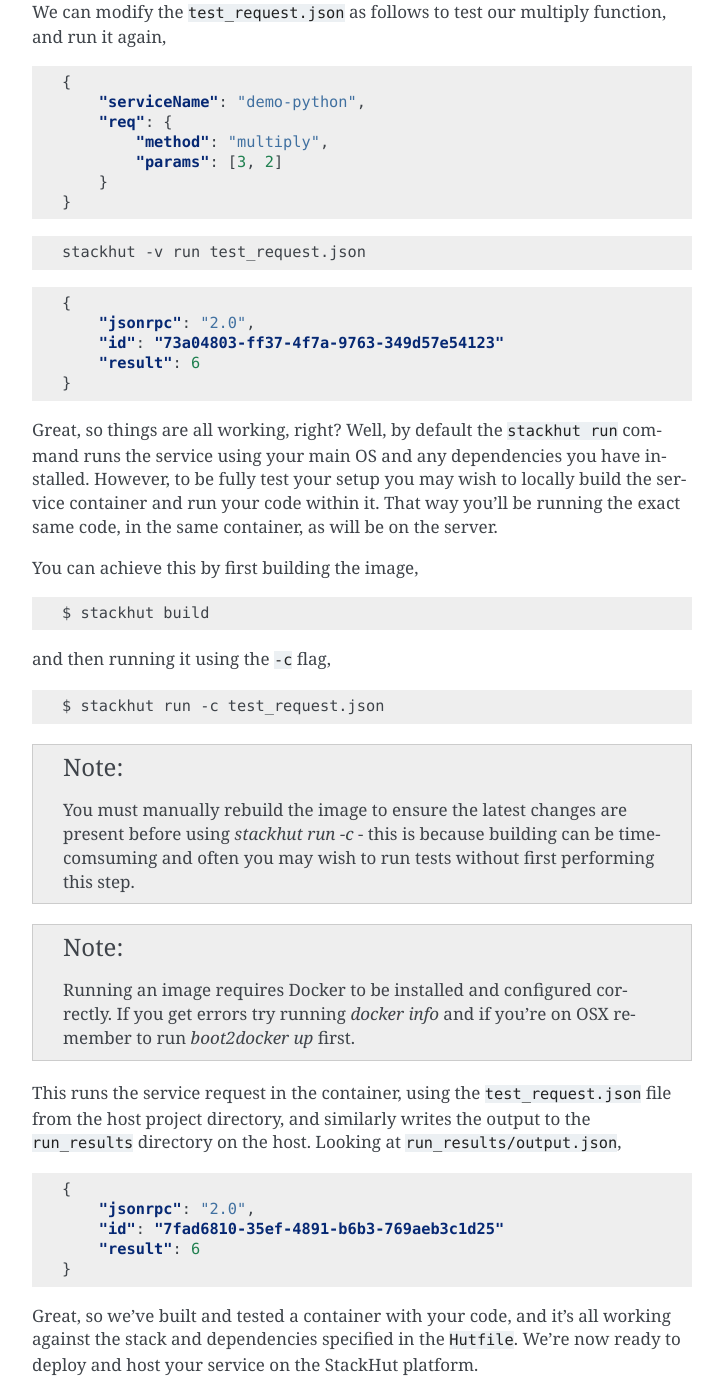
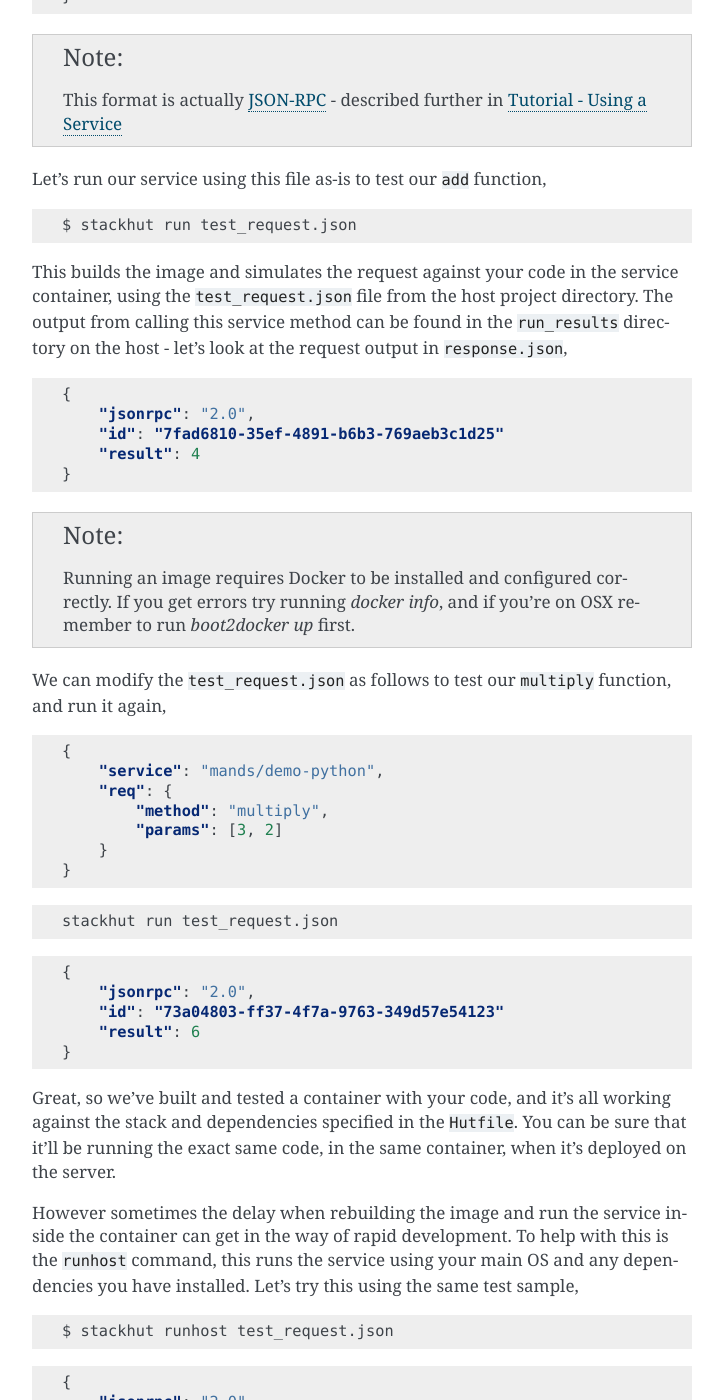
Before and after one commit to nstack/stackhut, a Sphinx documentation site: the page built from docs/getting_started/tutorial_create.rst, in a window 1280 px wide and 1400 px high, scrolled down 5029 px. Shown: the whole window, without its empty margins (388-1111 px from the left). Built offline with Sphinx 7.4.7, drawn with Linux system fonts in a browser that asks for light colours; some of the changed text lies outside the part shown.

Commit message:
updated create

````diff
--- a/docs/getting_started/tutorial_create.rst
+++ b/docs/getting_started/tutorial_create.rst
@@ -69,9 +69,9 @@
     $ mkdir demo-python
     $ cd demo-python
     # run stackhut init to initialise the project
-    $ stackhut init fedora python
+    $ stackhut init alpine python
 
-The ``stackhut init`` command takes two parameters, the base operating system, in this case Fedora, and the language stack to use, here Python (Python 3). In return it creates a working skeleton project for you to quickly get going with, including an initial Git commit.
+The ``stackhut init`` command takes two parameters, the base operating system, in this case `Alpine Linux <http://alpinelinux.org/>`_ (a minimal Linux distribution ideal for use with containers), and the language stack to use, here Python (short for Python 3). In return it creates a working skeleton project for you to quickly get going with, including an initial Git commit.
 This contains all the files a StackHut service needs, already configured using sensible defaults for the chosen system,
 
 .. code-block:: bash
@@ -160,16 +160,28 @@
 
 
 
-Test
-----
+Build, Run, and Test
+--------------------
 
-Now we're done coding, and because we're all responsible developers let's test before we deploy.
-By default there is a file called ``test_request.json`` that simulates an HTTP request to our service. This files specifies specifies the ``serviceName``, the ``method``, and ``parameters`` already configured for the ``add`` endpoint
+Now we're done coding, and because we're all responsible developers let's build, run, and test our service before we deploy.
+
+
+We can build our service, this means packaging up all the code, dependencies, and anything else into a container image that can be deployed into the cloud,
+
+.. code-block:: bash
+
+    $ stackhut build
+
+If this completes sucessfully your code can be deployed to the cloud - however it would be great to test if it runs correctly beforehand.
+
+.. note:: The build command is called indirectly by the ``run`` and ``deploy`` commands and is smart enough to run only if any files within the project directory have changed. However you can force a build by running ``stackhut build --force``.
+
+By default there is a file called ``test_request.json`` that represents a HTTP request to our service. This file specifies the ``service``, the ``method``, and ``parameters`` already configured for the ``add`` endpoint,
 
 .. code-block:: json
 
     {
-        "serviceName": "demo-python",
+        "service": "mands/demo-python",
         "req": {
             "method": "add",
             "params": [2, 2]
@@ -182,9 +194,10 @@
 
 .. code-block:: bash
 
-    $ stackhut -v run test_request.json
+    $ stackhut run test_request.json
 
-The output from calling this service method can be found in the ``run_results`` directory - let's look at the request output, ``response.json``,
+This builds the image and simulates the request against your code in the service container, using the ``test_request.json`` file from the host project directory.
+The output from calling this service method can be found in the ``run_results`` directory on the host - let's look at the request output in ``response.json``,
 
 .. code-block:: json
 
@@ -194,13 +207,14 @@
         "result": 4
     }
 
+.. note :: Running an image requires Docker to be installed and configured correctly. If you get errors try running `docker info`, and if you're on OSX remember to run `boot2docker up` first.
 
-We can modify the ``test_request.json`` as follows to test our multiply function, and run it again,
+We can modify the ``test_request.json`` as follows to test our ``multiply`` function, and run it again,
 
 .. code-block:: json
 
     {
-        "serviceName": "demo-python",
+        "service": "mands/demo-python",
         "req": {
             "method": "multiply",
             "params": [3, 2]
@@ -209,7 +223,7 @@
 
 .. code-block:: bash
 
-    stackhut -v run test_request.json
+    stackhut run test_request.json
 
 .. code-block:: json
 
@@ -219,26 +233,14 @@
         "result": 6
     }
 
-Great, so things are all working, right? Well, by default the ``stackhut run`` command runs the service using your main OS and any dependencies you have installed.
-However, to be fully test your setup you may wish to locally build the service container and run your code within it. That way you'll be running the exact same code, in the same container, as will be on the server.
+Great, so we've built and tested a container with your code, and it's all working against the stack and dependencies specified in the ``Hutfile``. You can be sure that it'll be running the exact same code, in the same container, when it's deployed on the server.
 
-You can achieve this by first building the image,
+However sometimes the delay when rebuilding the image and run the service inside the container can get in the way of rapid development. To help with this is the ``runhost`` command, this runs the service using your main OS and any dependencies you have installed.
+Let's try this using the same test sample,
 
 .. code-block:: bash
 
-    $ stackhut build
-
-and then running it using the ``-c`` flag,
-
-.. code-block:: bash
-
-    $ stackhut run -c test_request.json
-
-.. note :: You must manually rebuild the image to ensure the latest changes are present before using `stackhut run -c` - this is because building can be time-comsuming and often you may wish to run tests without first performing this step.
-
-.. note :: Running an image requires Docker to be installed and configured correctly. If you get errors try running `docker info` and if you're on OSX remember to run `boot2docker up` first.
-
-This runs the service request in the container, using the ``test_request.json`` file from the host project directory, and similarly writes the output to the ``run_results`` directory on the host. Looking at ``run_results/output.json``,
+    $ stackhut runhost test_request.json
 
 .. code-block:: json
 
@@ -248,7 +250,9 @@
         "result": 6
     }
 
-Great, so we've built and tested a container with your code, and it's all working against the stack and dependencies specified in the ``Hutfile``. We're now ready to deploy and host your service on the StackHut platform.
+Fantastic - we get the same result using ``runhost``, using dependencies installed on your main OS and things are much quicker.
+
+Having ran our tests we're now ready to deploy and host the service on the StackHut live platform.
 
 Deploy
 ------
--- a/docs/getting_started/tutorial_use.rst
+++ b/docs/getting_started/tutorial_use.rst
@@ -43,7 +43,7 @@
 ``Params`` is a JSON list that can contain any JSON types, i.e. floats, strings, lists and objects. The types expected by the method are defined by the service and are shown on API section of the `services page <https://stackhut.com/#/example-python>`_. The types of the request are checked and an error will be returned if they do not match.
 The ``id`` element is optional and will be added automatically if not present.
 
-We can perform this call by simply sending a HTTP POST request, with content-type ``application/json`` to ``https://api.stackhut.com/run``. Let's save the above example as ``test_request.json`` and demonstrate this using the fantastic tool ```http`` <https://github.com/jkbrzt/httpie>`_::
+We can perform this call by simply sending a HTTP POST request, with content-type ``application/json`` to ``https://api.stackhut.com/run``. Let's save the above example as ``test_request.json`` and demonstrate this using the fantastic tool `httpie <https://github.com/jkbrzt/httpie>`_::
 
     http POST https://api.stackhut.com/run < ./test_request.json
 
````
Also changed, not shown: other parts of docs/getting_started/tutorial_create.rst (+4 -4 lines).
